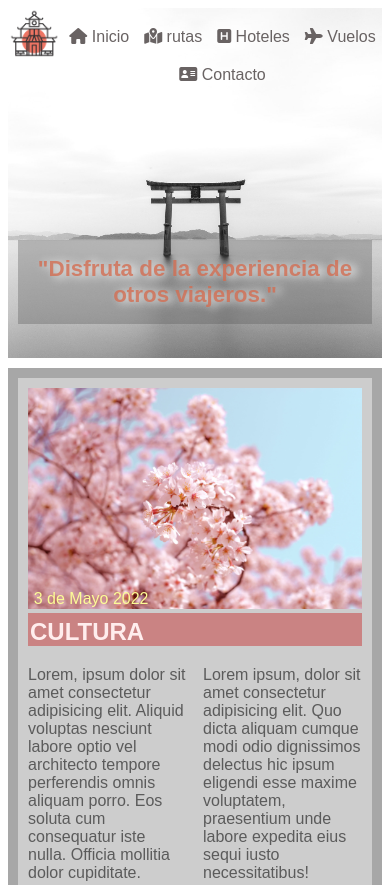
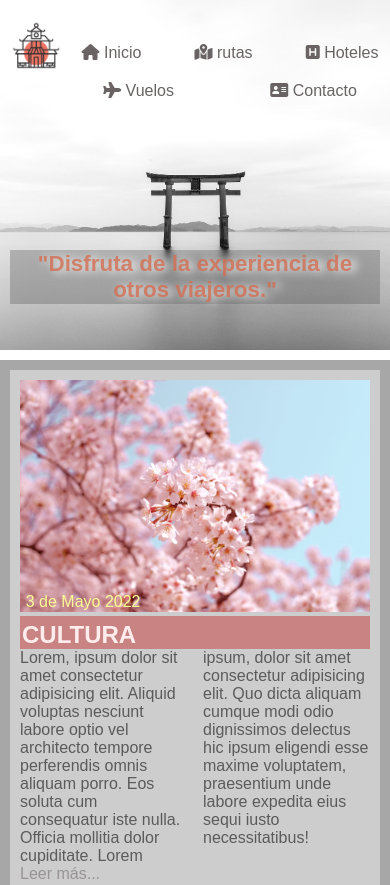
Before and after one commit to BoccoSantiago/Sprint-1, a plain HTML site: page Nivel 3/index.html in a window 390 px wide. Shown: the top 885 px of the page. Drawn offline with Linux system fonts and the light colour scheme.

Commit message:
Ejercicio 6
Finalizado

```diff
--- a/Nivel 3/style.css
+++ b/Nivel 3/style.css
@@ -1,5 +1,5 @@
 *{  max-width: 1200px;
-
+    margin: auto;
     font-family: Arial, Helvetica, sans-serif
 }
 
@@ -41,6 +41,7 @@ ul {
     display: flex;
     flex-wrap: wrap;
 
+
 }
 
 li {
@@ -74,6 +75,7 @@ header a:hover {
 }
 
 .casa {
+    padding: 20px 20px 20px 10px;
     height: 50px;
     animation: arriba 1s ease-out;
 }
@@ -254,7 +256,7 @@ aside {
      top: 70px;}
 
      li a{
-         padding-left: 15px;
+         padding-left: 30px;
          padding-right: 0;
 
          }
```
